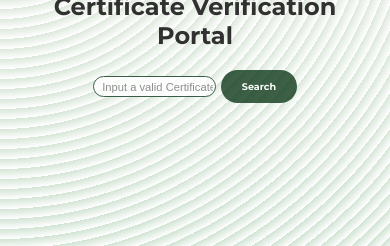
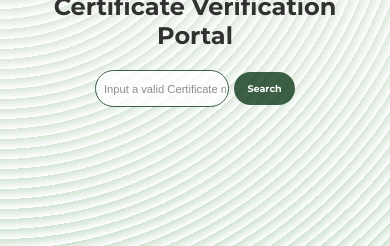
Before and after one commit to geekelo/oilchem-certificate_portal_user, a React (Create React App) app: page / in a window 390 px wide. Shown: the part 151-397 px from the top of the page. Built offline with nearby package versions, Linux system fonts and the light colour scheme; no server answers; a web font is replaced by a local one.

Commit message:
Make website responsive

```diff
--- a/src/stylesheets/search.css
+++ b/src/stylesheets/search.css
@@ -65,7 +65,7 @@ input {
 @media only screen and (min-width: 325px) and (max-width: 1024px) {
   input {
     width: 60%;
-    height: 2vh;
+    height: 4vh;
     border-radius: 3rem;
     border: 1px solid #0d381e;
     padding-left: 0.5rem;
@@ -76,19 +76,19 @@ input {
     background-color: rgb(14, 57, 26);
     border-radius: 2rem;
     height: 4vh;
-    width: 40%;
+    width: 30%;
     color: #fff;
     border: none;
     font-family: 'Montserrat', 'Arial';
     font-weight: bold;
-    padding: 0.6rem;
+    padding: 0.3rem;
     font-size: 0.6rem;
   }
 
   .search-cont {
     display: flex;
     flex-direction: column;
-    gap: 10px;
+    gap: 5px;
     justify-content: center;
     align-items: center;
     width: 80%;
@@ -113,7 +113,7 @@ input {
     margin-left: auto;
     margin-right: auto;
     width: 70%;
-  }
+    }
 
   .noNotification {
     background-color: #ffffff00;
```
